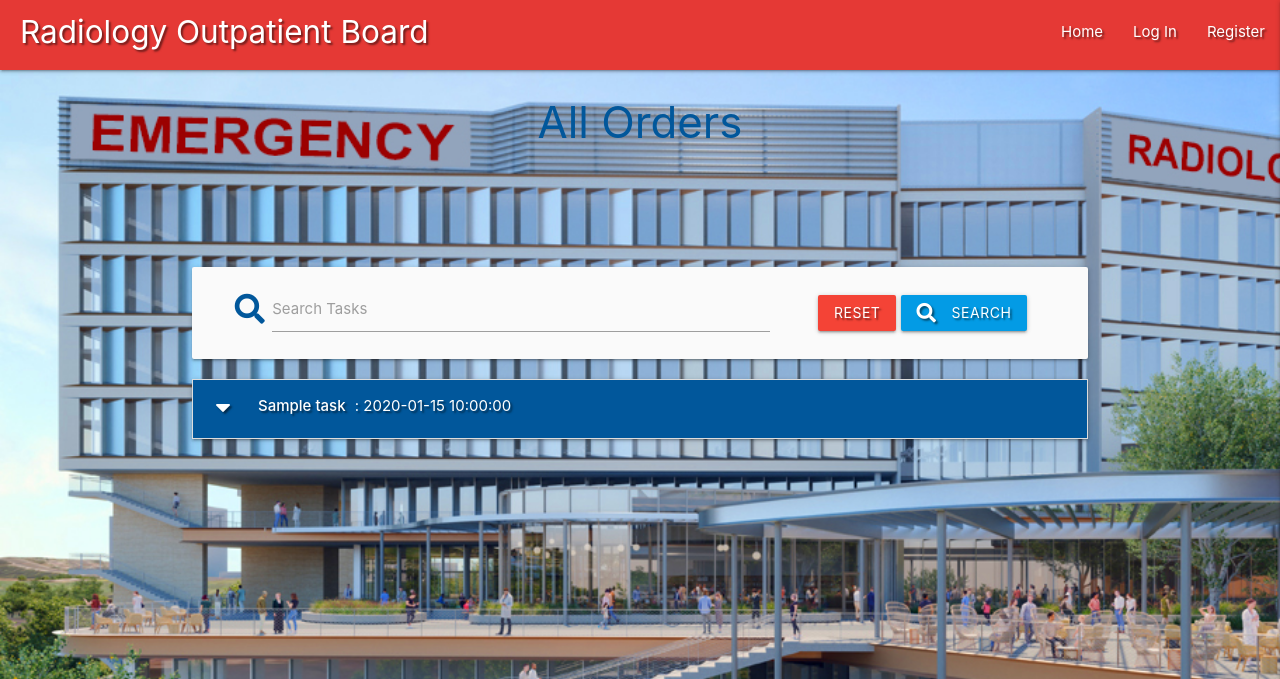
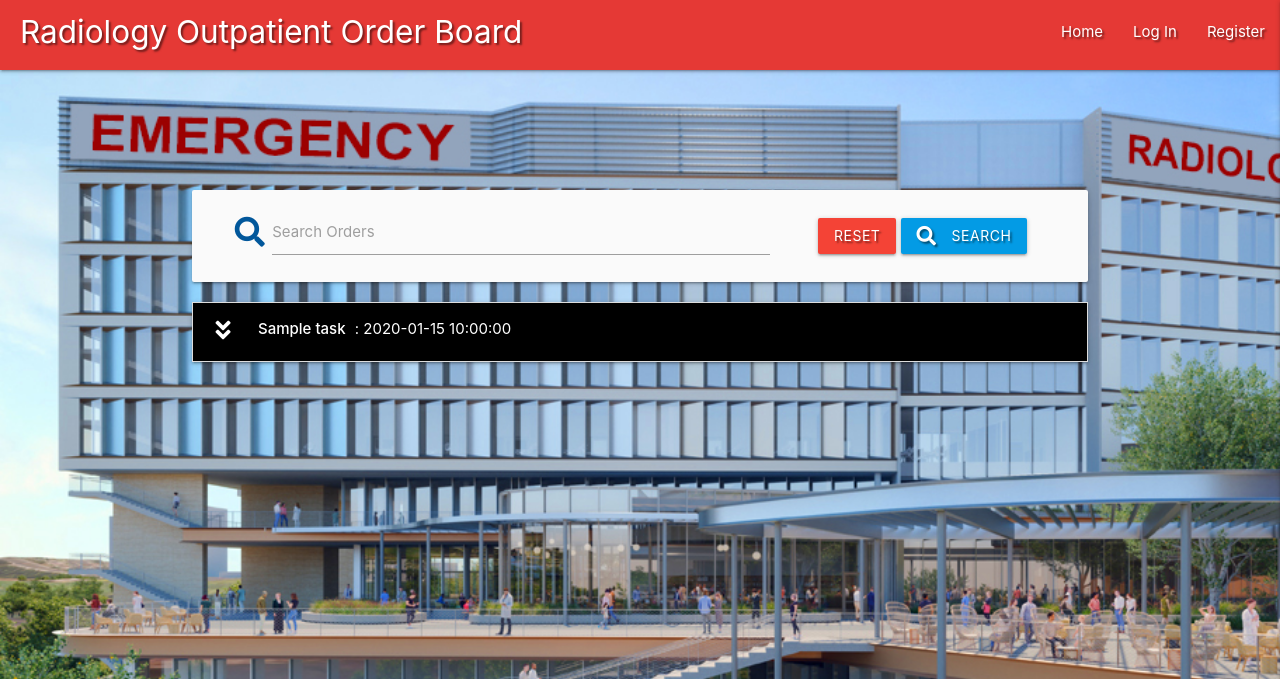
Before and after one commit to BrianLipscombe/radiology-outpatient-board, a Flask app: page / in a window 1280 px wide. Shown: the top 679 px of the page. Run offline with Flask 2, Linux system fonts and the light colour scheme; a database or web service that is not in the repository returns one stand-in record (values such as "Sample title"); some libraries are stand-ins or nearby versions.

Commit message:
Update templates labeling and icons

```diff
--- a/templates/add_task.html
+++ b/templates/add_task.html
@@ -1,14 +1,14 @@
 {% extends "base.html" %}
 {% block content %}
 
-    <h3 class="light-blue-text text-darken-4 center-align">Add Order Appointment</h3>
+    <h3 class="light-blue-text text-darken-4 center-align">Add Appointment</h3>
 
     <div class="row card-panel grey lighten-5">
         <form class="col s12" method="POST" action="{{ url_for('add_task') }}">
             <!-- category selection -->
 			<div class="row">
 				<div class="input-field col s12">
-                    <i class="fas fa-folder-open prefix light-blue-text text-darken-4"></i>
+                    </i><i class="fas fa-notes-medical prefix light-blue-text text-darken-4"></i>
 					<select id="category_name" name="category_name" class="validate" required>
                         <option value="" disabled selected>Choose Modality</option>
                         {% for category in categories %}
@@ -21,7 +21,7 @@
             <!-- task name -->
             <div class="row">
                 <div class="input-field col s12">
-                    <i class="fas fa-pencil-alt prefix light-blue-text text-darken-4"></i>
+                    <i class="fas fa-portrait prefix light-blue-text text-darken-4"></i>
                     <input id="task_name" name="task_name" minlength="5" maxlength="50"
                         type="text" class="validate" required>
                     <label for="task_name">Patient Name</label>
--- a/templates/base.html
+++ b/templates/base.html
@@ -9,7 +9,7 @@
     <link rel="stylesheet" href="{{ url_for('static', filename='css/style.css') }}" type="text/css">
     {% block styles %}
     {% endblock %}
-    <title>Radiology Outpatient Board</title>
+    <title>Radiology Outpatient Order Board</title>
 </head>
 <body>
 
@@ -17,7 +17,7 @@
         <!-- top navbar -->
 		<nav class="nav-extended text-shadow red darken-1">
 			<div class="nav-wrapper">
-				<a href="{{ url_for('get_tasks') }}" class="brand-logo">Radiology Outpatient Board</a>
+				<a href="{{ url_for('get_tasks') }}" class="brand-logo">Radiology Outpatient Order Board</a>
 				<a href="#" data-target="mobile-demo" class="sidenav-trigger right"><i class="fas fa-bars"></i></a>
 				<ul class="right hide-on-med-and-down">
 					<li><a href="{{ url_for('get_tasks') }}">Home</a></li>
--- a/templates/edit_task.html
+++ b/templates/edit_task.html
@@ -8,7 +8,7 @@
             <!-- category selection -->
 			<div class="row">
 				<div class="input-field col s12">
-                    <i class="fas fa-folder-open prefix light-blue-text text-darken-4"></i>
+                    <i class="fas fa-notes-medical prefix light-blue-text text-darken-4"></i>
 					<select id="category_name" name="category_name" class="validate" required>
                         <option value="" disabled>Choose Modality</option>
                         {% for category in categories %}
@@ -25,7 +25,7 @@
             <!-- task name -->
             <div class="row">
                 <div class="input-field col s12">
-                    <i class="fas fa-pencil-alt prefix light-blue-text text-darken-4"></i>
+                    <i class="fas fa-portrait prefix light-blue-text text-darken-4"></i>
                     <input id="task_name" name="task_name" minlength="5" maxlength="50"
                         value="{{ task.task_name }}" type="text" class="validate" required>
                     <label for="task_name">Patient Name</label>
--- a/templates/profile.html
+++ b/templates/profile.html
@@ -4,7 +4,7 @@
     <div class="row">
         <div class="col s12 m8 offset-m2">
             <div class="card-panel">
-                <h3 class="center-align light-blue-text text-darken-4">
+                <h3 class="center-align black-text text-darken-4">
                     {{ username }}'s Profile
                 </h3>
             </div>
--- a/templates/tasks.html
+++ b/templates/tasks.html
@@ -1,7 +1,5 @@
 {% extends "base.html" %}
 {% block content %}
-
-    <h3 class="light-blue-text text-darken-4 center-align">All Orders</h3>
 
     <div class="row card-panel grey lighten-5">
         <form action="{{ url_for('search') }}" method="post" class="col s12">
@@ -9,7 +7,7 @@
                 <div class="input-field col s12 m8">
                     <i class="fas fa-search prefix light-blue-text text-darken-4"></i>
                     <input type="text" name="query" id="query" minlength="3" class="validate" required>
-                    <label for="query">Search Tasks</label>
+                    <label for="query">Search Orders</label>
                 </div>
                 <div class="col s12 m4">
                     <a href="{{ url_for('get_tasks') }}" class="red btn text-shadow">Reset</a>
@@ -25,12 +23,12 @@
     <ul class="collapsible">
         {% for task in tasks %}
         <li>
-            <div class="collapsible-header white-text light-blue darken-4 text-shadow">
+            <div class="collapsible-header white-text black text-shadow">
                 <div class="col s3">
-                    <i class="fas fa-caret-down"></i>
+                    <i class="fas fa-angle-double-down"></i>
                     {% if session.user|lower == task.created_by|lower %}
-                        <a href="{{ url_for('delete_task', task_id=task._id) }}" class="btn-small green accent-4">Done</a>
-                        <a href="{{ url_for('edit_task', task_id=task._id) }}" class="btn-small light-blue lighten-1">Edit</a>
+                        <a href="{{ url_for('delete_task', task_id=task._id) }}" class="btn-small red accent-4">Done</a>
+                        <a href="{{ url_for('edit_task', task_id=task._id) }}" class="btn-small green lighten-1">Edit</a>
                     {% endif %}
                 </div>
                 <div class="col s9">
```
